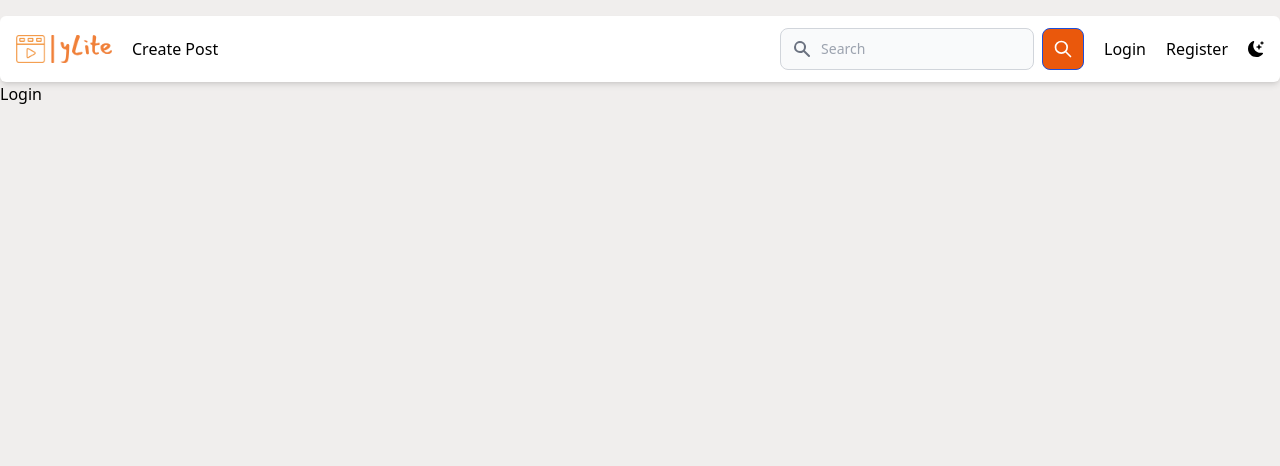
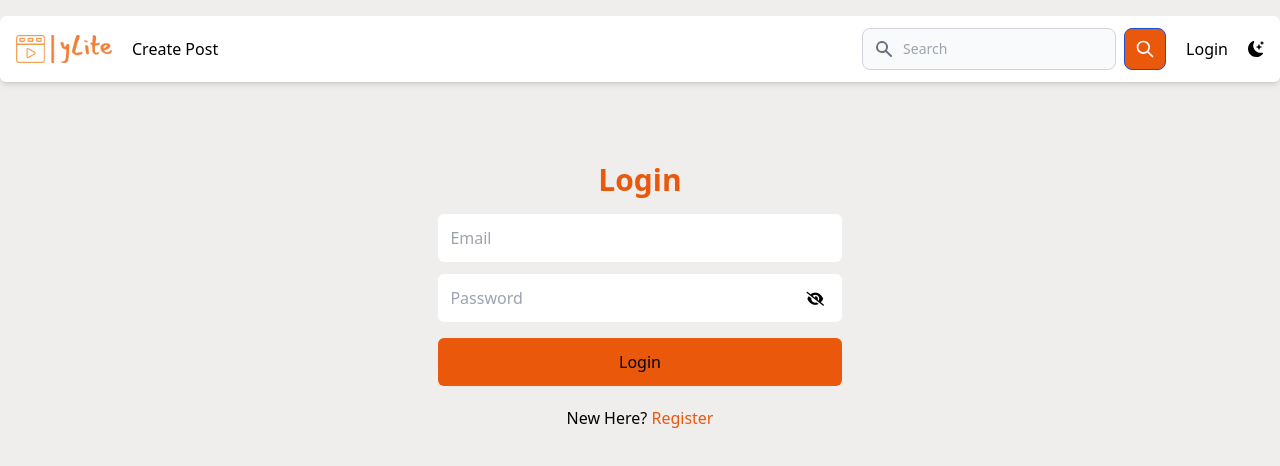
Before and after one commit to manojbastakoti/Ylite, a React (Vite) app in the folder Client/: page /login in a window 1280 px wide. Shown: the top 466 px of the page. Built offline with nearby package versions, Linux system fonts and the light colour scheme.

Commit message:
login design

```diff
--- a/Client/src/components/Navbar.jsx
+++ b/Client/src/components/Navbar.jsx
@@ -87,7 +87,6 @@ const Navbar = () => {
           </button>
         </form>
         <Link to="/login">Login</Link>
-        <Link to="/register">Register</Link>
 
         <div className="icons dark:text-white">
           {theme === "light" ? (
--- a/Client/src/pages/Login.jsx
+++ b/Client/src/pages/Login.jsx
@@ -1,7 +1,85 @@
-import React from "react";
+import React, { useState } from "react";
+import { Link } from "react-router-dom";
 
 const Login = () => {
-  return <div>Login</div>;
+  const [input, setInput] = useState({
+    name: "",
+    email: "",
+    password: "",
+  });
+  const [passwordPreview, setPasswordPreview] = useState(false);
+  const [error, setError] = useState(null);
+
+  //   for (const key in input) {
+  //     if (input[key] === "") {
+  //       setError("All fields are required!");
+  //       return false;
+  //     }
+  //   }
+  return (
+    <form className="pt-10 max-w-md mt-10 mx-auto rounded-md dark:bg-[#252525] ">
+      <h1 className="text-3xl font-bold mb-4 text-center text-orange-600">
+        Login
+      </h1>
+      <input
+        className="block w-[90%] mx-auto px-3 py-3 rounded-md outline-none mb-3 dark:bg-gray-700 dark:text-white"
+        name="email"
+        type="text"
+        placeholder="Email"
+        value={input.email}
+        onChange={(e) =>
+          setInput((prev) => ({
+            email: e.target.value,
+            password: prev.password,
+          }))
+        }
+      />
+      <div className="input-control relative">
+        <input
+          className="block w-[90%] mx-auto px-3 py-3 rounded-md outline-none mb-3 dark:bg-gray-700 dark:text-white"
+          name="password"
+          type={passwordPreview ? "text" : "password"}
+          placeholder="Password"
+          value={input.password}
+          onChange={(e) =>
+            setInput((prev) => ({
+              email: prev.email,
+              password: e.target.value,
+            }))
+          }
+        />
+        <div
+          className="icon absolute top-3 right-10 cursor-pointer"
+          onClick={() => setPasswordPreview(!passwordPreview)}
+        >
+          {passwordPreview ? (
+            <i className="fa-solid fa-eye text-sm"></i>
+          ) : (
+            <i className="fa-solid fa-eye-slash text-sm"></i>
+          )}
+        </div>
+      </div>
+      <div className="error-box pl-5">
+        <p className="text-red-500 font-semibold text-sm">
+          {error ? error : ""}
+        </p>
+      </div>
+      <div className="grid place-items-center">
+        <button
+          type="submit"
+          className="block w-[90%] mb-2 mt-1 mx-auto px-3 py-3 rounded-md bg-orange-600 hover:bg-orange-700 hover:font-semibold dark:text-white"
+        >
+          Login
+        </button>
+        <p className=" dark:text-white mt-3 mb-3">
+          New Here?{" "}
+          <Link to="/register">
+            <span className="text-orange-600">Register</span>
+          </Link>
+        </p>
+      </div>
+    </form>
+  );
 };
 
 export default Login;
```
